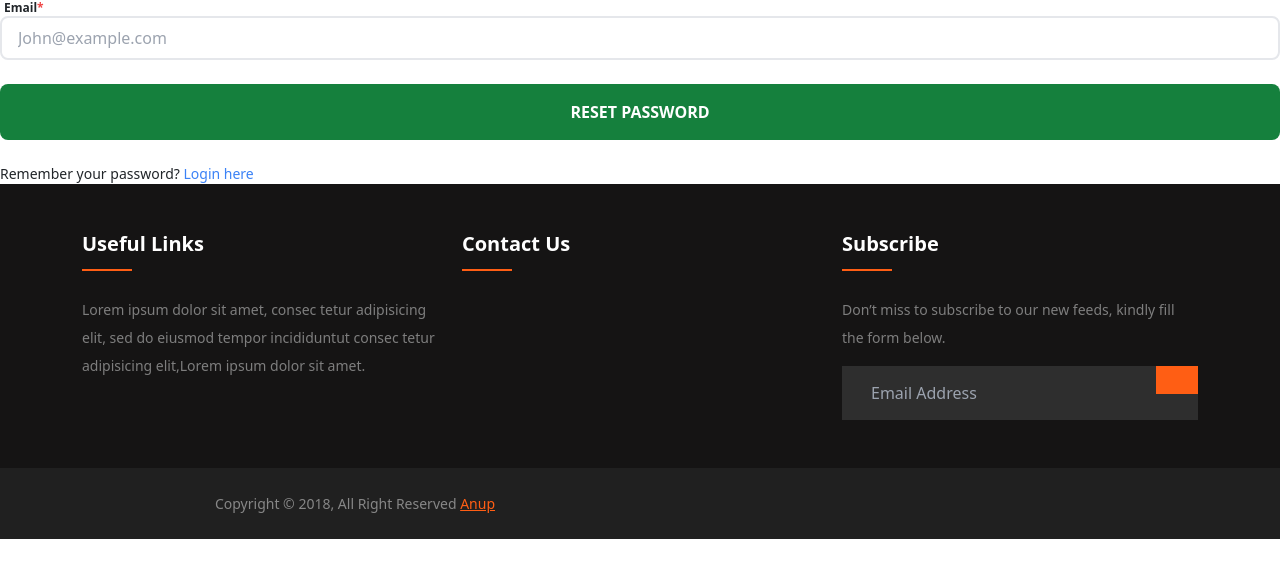
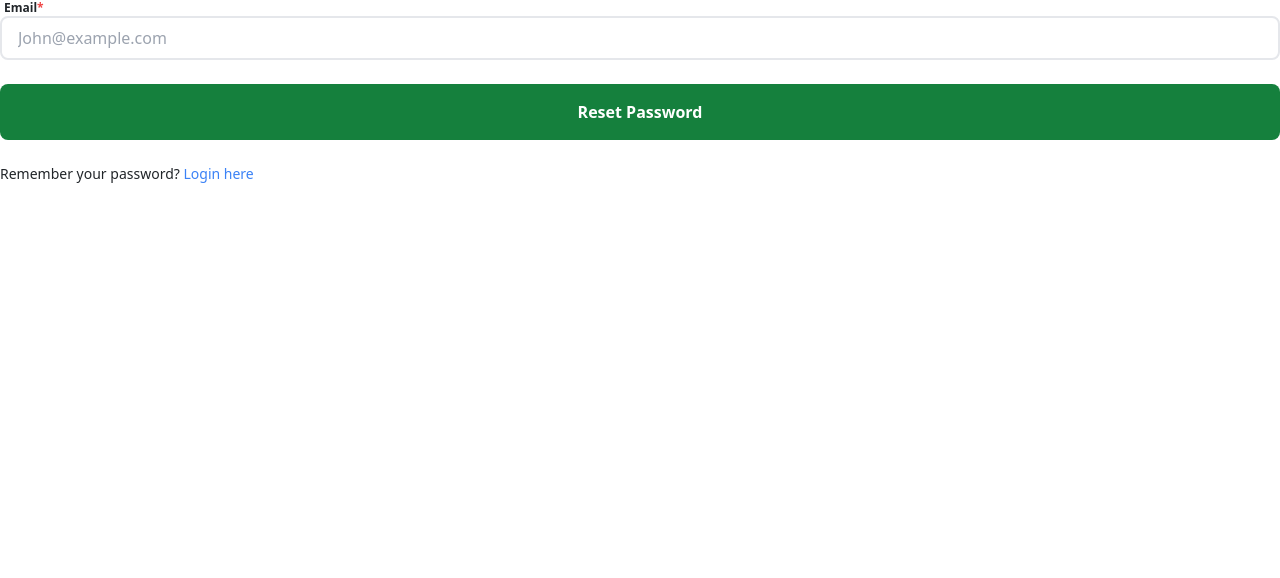
Before and after one commit to shreypilot/bau, a React (Create React App) app in the folder client/: page /forget in a window 1280 px wide. Shown: the top 578 px of the page. Built offline with nearby package versions, Linux system fonts and the light colour scheme.

Commit message:
add protected routes

```diff
--- a/client/src/App.js
+++ b/client/src/App.js
@@ -1,34 +1,47 @@
-import React from 'react';
-import { BrowserRouter as Router, Routes, Route } from 'react-router-dom';
-import RegistrationForm from './components/registration/RegistrationForm';
-import 'bootstrap/dist/css/bootstrap.min.css';
-import Home from './components/Home/Home';
-import Header from './components/header/Header';
-import Footer from './components/footer/Footer';
-
-import LoginForm from './components/login/LoginForm';
-import ForgetPassword from './components/forgetPassword/ForgetPassword';
-import Dashboard from './components/dashboard/Dashboard';
-import EditDashboard from './components/editDashboard/EditDashboard';
-
+import React from "react";
+import { BrowserRouter as Router, Routes, Route } from "react-router-dom";
+import { AuthProvider } from "./components/context/AuthContext";
+import RegistrationForm from "./components/registration/RegistrationForm";
+import "bootstrap/dist/css/bootstrap.min.css";
+import Home from "./components/Home/Home";
+import Header from "./components/header/Header";
+import Footer from "./components/footer/Footer";
+import LoginForm from "./components/login/LoginForm";
+import ForgetPassword from "./components/forgetPassword/ForgetPassword";
+import Dashboard from "./components/dashboard/Dashboard";
+import EditDashboard from "./components/editDashboard/EditDashboard";
+import ProtectedRoute from "./components/ProtectedRoutes";
 
 const App = () => {
   return (
-
+    <AuthProvider>
       <Router>
         {/* <Header /> */}
         <Routes>
-        {/* <Route path="/" element={<Home />} /> */}
           <Route path="/" element={<LoginForm />} />
-        <Route path="/home" element={<Dashboard />} />
-        <Route path="/edit/:id" element={<EditDashboard />} />
+          <Route
+            path="/home"
+            element={
+              <ProtectedRoute>
+                <Dashboard />
+              </ProtectedRoute>
+            }
+          />
+          <Route
+            path="/edit/:id"
+            element={
+              <ProtectedRoute>
+                <EditDashboard />
+              </ProtectedRoute>
+            }
+          />
           <Route path="/register" element={<RegistrationForm />} />
           <Route path="/forget" element={<ForgetPassword />} />
-
           {/* Add other routes as needed */}
         </Routes>
-      <Footer />
+        {/* <Footer /> */}
       </Router>
+    </AuthProvider>
   );
 };
 
--- /dev/null
+++ b/client/src/components/ProtectedRoutes.js
@@ -0,0 +1,16 @@
+// src/components/ProtectedRoute.js
+import React from "react";
+import { Route, Navigate } from "react-router-dom";
+import { useAuth } from "./context/AuthContext";
+
+const ProtectedRoute = ({ children }) => {
+  const { isAuthenticated } = useAuth();
+
+  if (!isAuthenticated) {
+    return <Navigate to="/" />;
+  }
+
+  return children;
+};
+
+export default ProtectedRoute;
--- /dev/null
+++ b/client/src/components/context/AuthContext.js
@@ -0,0 +1,19 @@
+// src/context/AuthContext.js
+import React, { createContext, useContext, useState } from "react";
+
+const AuthContext = createContext();
+
+export const AuthProvider = ({ children }) => {
+  const [isAuthenticated, setIsAuthenticated] = useState(false);
+
+  const login = () => setIsAuthenticated(true);
+  const logout = () => setIsAuthenticated(false);
+
+  return (
+    <AuthContext.Provider value={{ isAuthenticated, login, logout }}>
+      {children}
+    </AuthContext.Provider>
+  );
+};
+
+export const useAuth = () => useContext(AuthContext);
--- a/client/src/components/footer/Footer.js
+++ b/client/src/components/footer/Footer.js
@@ -3,68 +3,8 @@ import "./footer.css";
 const Footer = () => {
   return (
     <footer class="footer-section">
-      <div class="container">
-        <div class="footer-content pt-5 pb-5">
-          <div class="row">
-            <div class="col-xl-4 col-lg-4 mb-50">
-              <div class="footer-widget">
-                <div class="footer-widget-heading">
-                  <h3>Useful Links</h3>
 
-                </div>
 
-                <div class="footer-text">
-                  <p>
-                    Lorem ipsum dolor sit amet, consec tetur adipisicing elit,
-                    sed do eiusmod tempor incididuntut consec tetur adipisicing
-                    elit,Lorem ipsum dolor sit amet.
-                  </p>
-                </div>
-              </div>
-            </div>
-            <div class="col-xl-4 col-lg-4 col-md-6 mb-30">
-              <div class="footer-widget">
-                <div class="footer-widget-heading">
-                  <h3>Contact Us</h3>
-                </div>
-                {/* <ul>
-                                <li><a href="#">Home</a></li>
-                                <li><a href="#">about</a></li>
-                                <li><a href="#">services</a></li>
-                                <li><a href="#">portfolio</a></li>
-                                <li><a href="#">Contact</a></li>
-                                <li><a href="#">About us</a></li>
-                                <li><a href="#">Our Services</a></li>
-                                <li><a href="#">Expert Team</a></li>
-                                <li><a href="#">Contact us</a></li>
-                                <li><a href="#">Latest News</a></li>
-                            </ul> */}
-              </div>
-            </div>
-            <div class="col-xl-4 col-lg-4 col-md-6 mb-50">
-              <div class="footer-widget">
-                <div class="footer-widget-heading">
-                  <h3>Subscribe</h3>
-                </div>
-                <div class="footer-text mb-25">
-                  <p>
-                    Don’t miss to subscribe to our new feeds, kindly fill the
-                    form below.
-                  </p>
-                </div>
-                <div class="subscribe-form">
-                  <form action="#">
-                    <input type="text" placeholder="Email Address" />
-                    <button>
-                      <i class="fab fa-telegram-plane"></i>
-                    </button>
-                  </form>
-                </div>
-              </div>
-            </div>
-          </div>
-        </div>
-      </div>
       <div class="copyright-area">
         <div class="container">
           <div class="row">
--- a/client/src/components/forgetPassword/ForgetPassword.js
+++ b/client/src/components/forgetPassword/ForgetPassword.js
@@ -2,21 +2,53 @@ import React, { useState } from "react";
 
 const ForgetPassword = ({ setView }) => {
   const [email, setEmail] = useState("");
+  const [otp, setOtp] = useState("");
+  const [newPassword, setNewPassword] = useState("");
+  const [confirmPassword, setConfirmPassword] = useState("");
   const [showOtpField, setShowOtpField] = useState(false);
+  const [showPasswordFields, setShowPasswordFields] = useState(false);
 
   const handleEmailInput = (event) => {
     setEmail(event.target.value);
   };
 
+  const handleOtpInput = (event) => {
+    setOtp(event.target.value);
+  };
+
+  const handleNewPasswordInput = (event) => {
+    setNewPassword(event.target.value);
+  };
+
+  const handleConfirmPasswordInput = (event) => {
+    setConfirmPassword(event.target.value);
+  };
+
   const handleSubmit = (e) => {
     e.preventDefault();
+    if (!showOtpField) {
       // Here you can add the logic to submit the email and request OTP
       // For now, let's just toggle the showOtpField state
       setShowOtpField(true);
+    } else if (!showPasswordFields && otp !== "") {
+      // Here you can add the logic to verify the OTP
+      // For now, let's just toggle the showPasswordFields state
+      setShowPasswordFields(true);
+    } else if (
+      showPasswordFields &&
+      newPassword !== "" &&
+      confirmPassword !== ""
+    ) {
+      // Here you can add the logic to submit the new password
+      // For now, let's just log the new password
+      console.log("New Password:", newPassword);
+      // After submitting the new password, you can navigate to another view or perform any other action
+    }
   };
 
   return (
     <form onSubmit={handleSubmit}>
+      {!showOtpField && (
         <div className="mb-4">
           <label htmlFor="email" className="text-xs font-semibold px-1 block">
             Email<span className="text-red-500">*</span>
@@ -32,15 +64,9 @@ const ForgetPassword = ({ setView }) => {
             required
           />
         </div>
-      <div className="mb-4">
-        <button
-          type="submit"
-          className="block w-full bg-green-700 hover:bg-green-500 focus:bg-green-500 text-white rounded-lg px-3 py-3 font-semibold"
-        >
-          RESET PASSWORD
-        </button>
-      </div>
-      {showOtpField && (
+      )}
+
+      {showOtpField && !showPasswordFields && (
         <div className="mb-4">
           <label htmlFor="otp" className="text-xs font-semibold px-1 block">
             Enter OTP<span className="text-red-500">*</span>
@@ -49,12 +75,68 @@ const ForgetPassword = ({ setView }) => {
             type="text"
             id="otp"
             name="otp"
+            onChange={handleOtpInput}
+            value={otp}
             className="w-full px-3 py-2 rounded-lg border-2 border-gray-200 outline-none focus:border-indigo-500"
             placeholder="Enter OTP"
             required
           />
         </div>
       )}
+
+      {showPasswordFields && (
+        <>
+          <div className="mb-4">
+            <label
+              htmlFor="newPassword"
+              className="text-xs font-semibold px-1 block"
+            >
+              New Password<span className="text-red-500">*</span>
+            </label>
+            <input
+              type="password"
+              id="newPassword"
+              name="newPassword"
+              onChange={handleNewPasswordInput}
+              value={newPassword}
+              className="w-full px-3 py-2 rounded-lg border-2 border-gray-200 outline-none focus:border-indigo-500"
+              placeholder="Enter New Password"
+              required
+            />
+          </div>
+          <div className="mb-4">
+            <label
+              htmlFor="confirmPassword"
+              className="text-xs font-semibold px-1 block"
+            >
+              Confirm Password<span className="text-red-500">*</span>
+            </label>
+            <input
+              type="password"
+              id="confirmPassword"
+              name="confirmPassword"
+              onChange={handleConfirmPasswordInput}
+              value={confirmPassword}
+              className="w-full px-3 py-2 rounded-lg border-2 border-gray-200 outline-none focus:border-indigo-500"
+              placeholder="Confirm New Password"
+              required
+            />
+          </div>
+        </>
+      )}
+
+      <div className="mb-4">
+        <button
+          type="submit"
+          className="block w-full bg-green-700 hover:bg-green-500 focus:bg-green-500 text-white rounded-lg px-3 py-3 font-semibold"
+        >
+          {showOtpField
+            ? showPasswordFields
+              ? "Change Password"
+              : "Verify OTP"
+            : "Reset Password"}
+        </button>
+      </div>
       <p className="text-sm">
         Remember your password?{" "}
         <span
--- a/client/src/components/login/LoginForm.js
+++ b/client/src/components/login/LoginForm.js
@@ -5,6 +5,8 @@ import backgroundImage from "../../assets/background1.png";
 import "react-toastify/dist/ReactToastify.css";
 import ForgetPassword from "../forgetPassword/ForgetPassword";
 import RegisterForm from "../registration/RegistrationForm";
+import { useAuth } from "../context/AuthContext";
+
 const LoginForm = () => {
   const [values, setValues] = useState({
     email: "",
@@ -14,6 +16,7 @@ const LoginForm = () => {
   const [view, setView] = useState("login");
   const [registerRole, setRegisterRole] = useState("student");
   const navigate = useNavigate();
+  const { login } = useAuth();
 
   const handleInput = (event) => {
     setValues((prev) => ({
@@ -39,6 +42,7 @@ const LoginForm = () => {
          console.log("Login successful");
          toast.success("Login successful!", {
            onClose: () => {
+             login(); // Call login function to update the auth context
              navigate("/home");
            },
          });
```
Also changed, not shown: 1 other file (tests, documents, lock files or other folders). Lines whose indentation alone changed are shown as unchanged.
